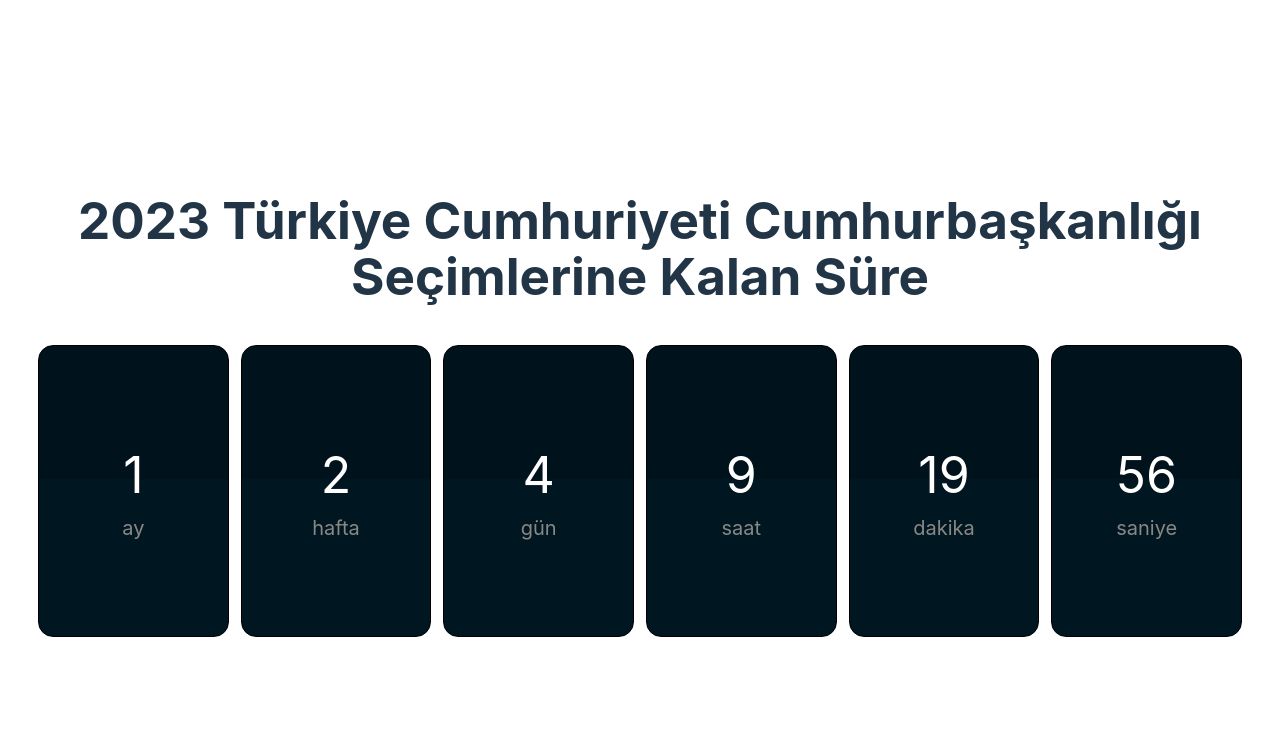
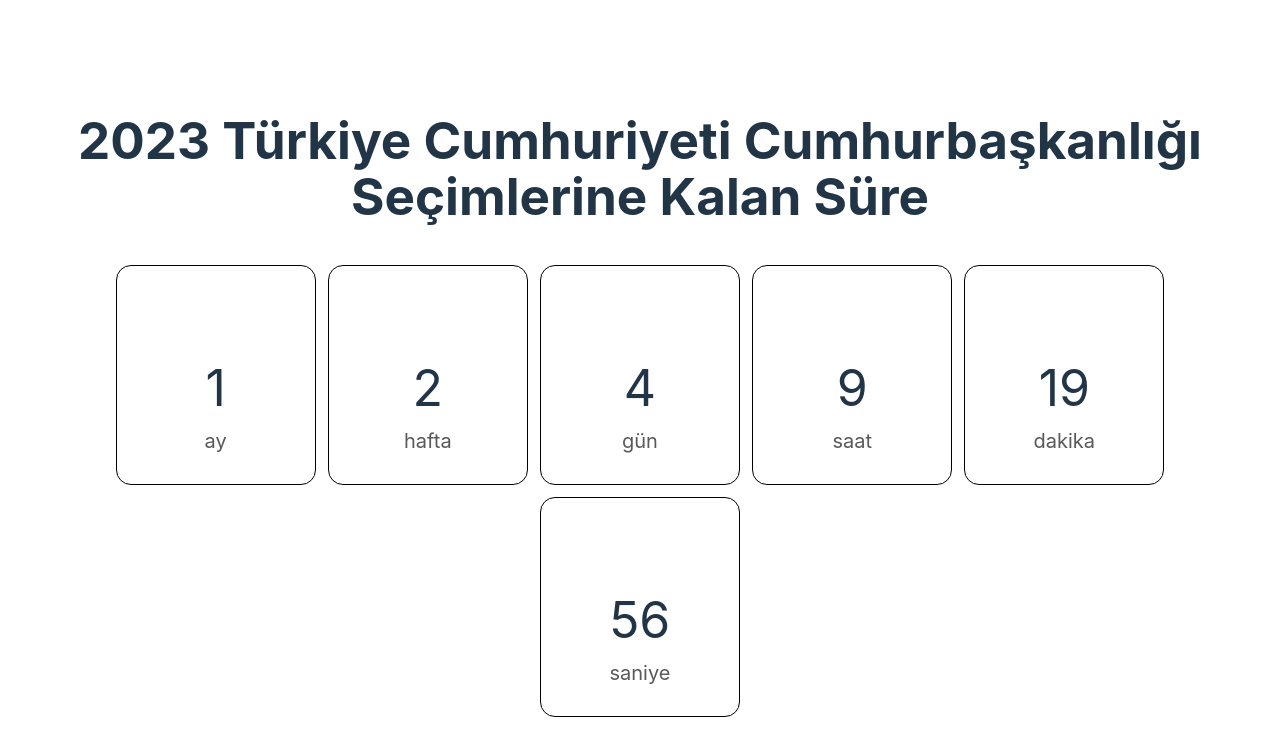
Before and after one commit to ardaorkin/secimenekadarkaldi, a React (Vite) app: page / in a window 1280 px wide. Shown: the top 756 px of the page. Built offline with nearby package versions, Linux system fonts and the light colour scheme.

Commit message:
antd effect

```diff
--- a/src/App.css
+++ b/src/App.css
@@ -14,7 +14,7 @@
 }
 
 .remaining {
-  color: white;
+  /* color: white; */
   border: 1px solid black;
   font-size: 50px;
   display: flex;
@@ -25,18 +25,12 @@
   height: 220px;
   margin: 0.5%;
   border-radius: 15px;
-  background: rgb(0, 18, 28);
-  background: linear-gradient(180deg, rgba(0, 18, 28, 1) 46%, rgba(0, 22, 33, 1) 46%);
+  /* background: rgb(0, 18, 28);
+  background: linear-gradient(180deg, rgba(0, 18, 28, 1) 46%, rgba(0, 22, 33, 1) 46%); */
 }
 
 .type {
   display: block;
   font-size: 20px;
-  color: rgb(136, 136, 133);
+  color: #595959;
 }
-
-@media (max-width: 800px) {
-  .App {
-    flex-direction: column;
-  }
-}
--- a/src/App.tsx
+++ b/src/App.tsx
@@ -1,7 +1,8 @@
 import { useEffect, useState } from "react";
-import "./App.css";
+import { Row, Col } from "antd";
 import { getRemainings } from "./utils";
 import { Remainings, TR_TYPES } from "./types";
+import "./App.css";
 
 const electionDay = new Date("2023-05-14").getTime();
 
@@ -29,16 +30,16 @@ function App() {
   return (
     <>
       <h1>2023 Türkiye Cumhuriyeti Cumhurbaşkanlığı Seçimlerine Kalan Süre</h1>
-      <div className="App">
+      <Row className="App">
         {Object.entries(remainings).map(([key, value], idx) => (
-          <div className="remaining" key={idx}>
+          <Col className="remaining" key={idx}>
             <p>
               {value}
               <span className="type">{TR_TYPES[key as keyof Remainings]}</span>
             </p>
-          </div>
+          </Col>
         ))}
-      </div>
+      </Row>
     </>
   );
 }
```
